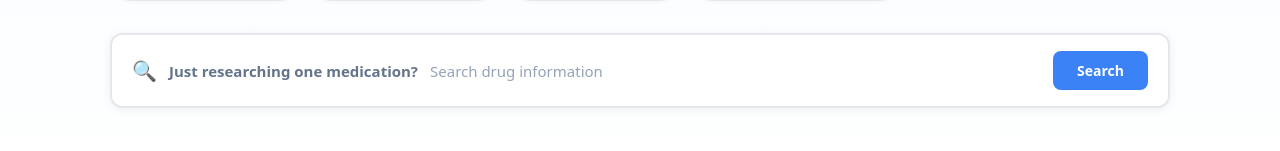
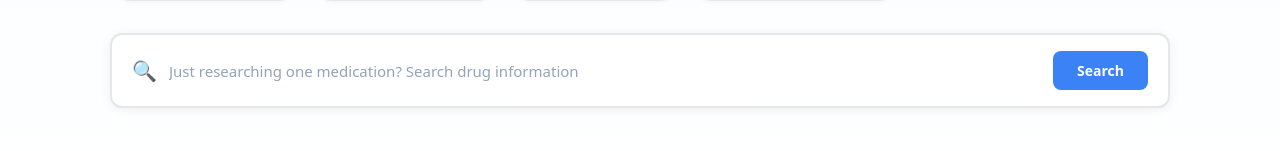
Before and after one commit to marty22dyer/CompareMyMedication, a Next.js app: page / in a window 1280 px wide. Shown: the part 608-759 px from the top of the page. Built offline with nearby package versions, Linux system fonts and the light colour scheme.

Commit message:
Move text into placeholder so input starts immediately after search icon

```diff
--- a/app/page.tsx
+++ b/app/page.tsx
@@ -237,10 +237,9 @@ export default function Home() {
             {/* Single Drug Search */}
             <form onSubmit={handleSingleSearch} className="home-single-search" ref={inputSingleRef}>
               <span className="home-search-icon">🔍</span>
-              <span className="home-search-text">Just researching one medication?</span>
               <input
                 type="text"
-                placeholder="Search drug information"
+                placeholder="Just researching one medication? Search drug information"
                 value={singleDrug}
                 onChange={(e) => handleSingleDrugChange(e.target.value)}
                 className="home-search-input"
```
